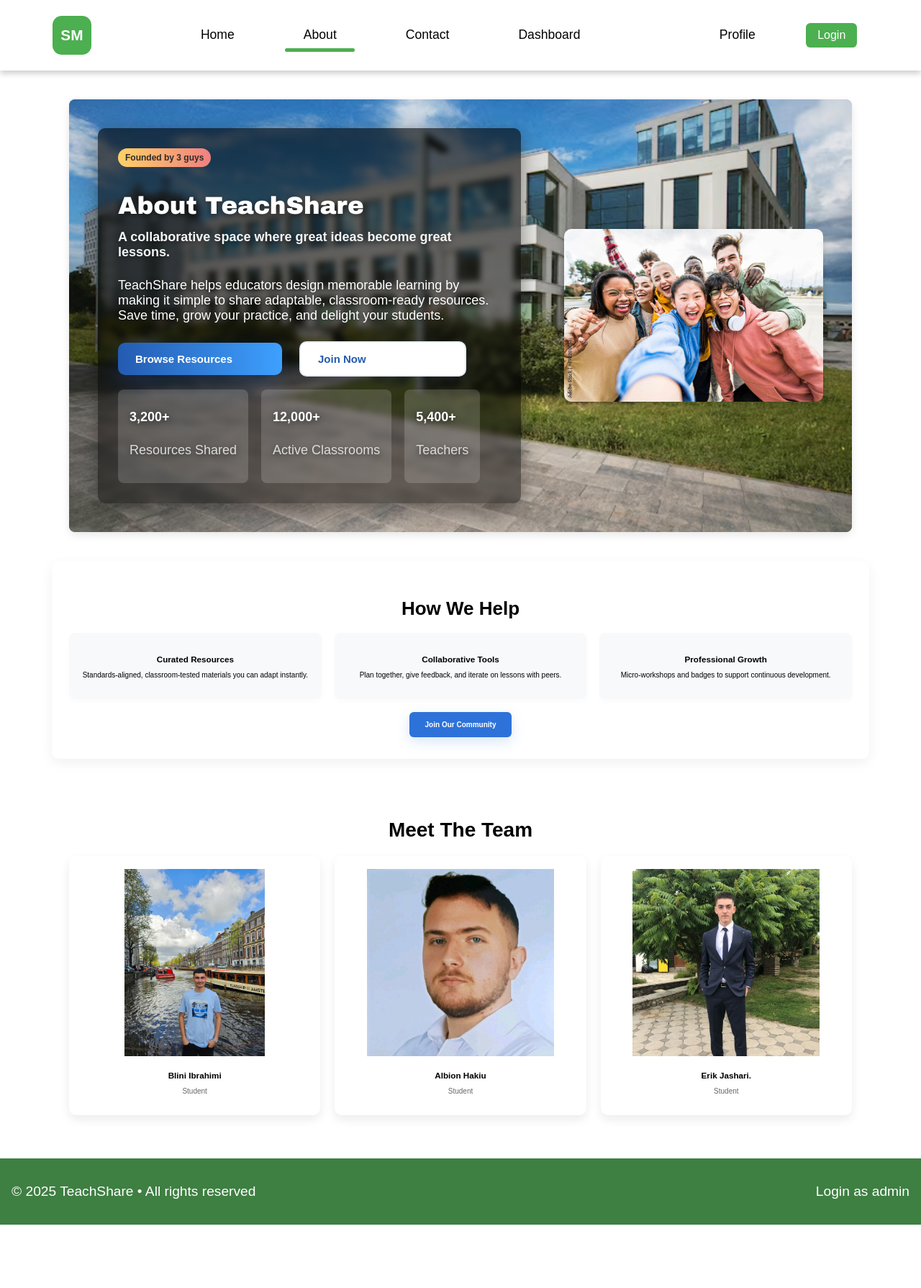
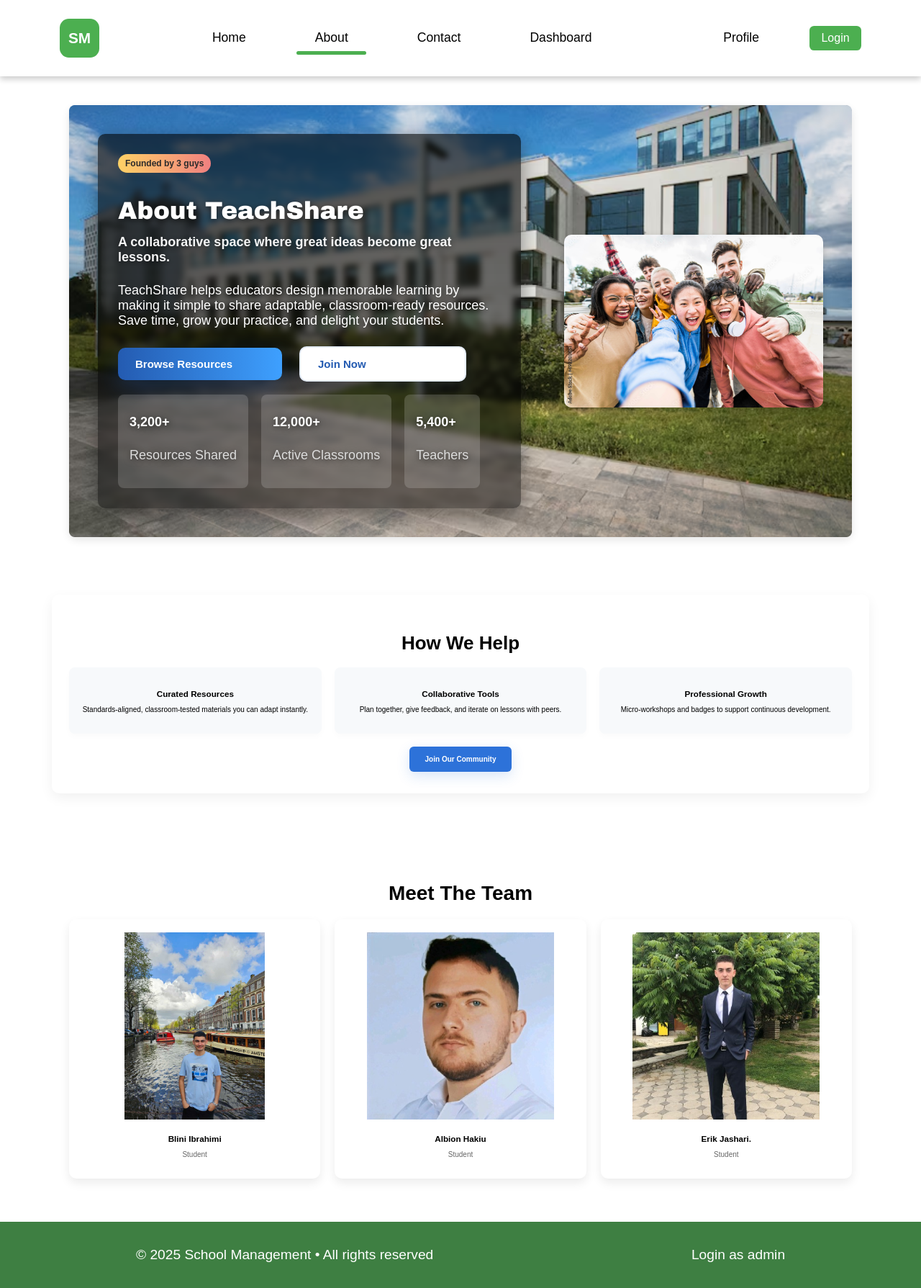
Before and after one commit to Erik-Jashari/School-Managment-System, a PHP site: page /About.html in a window 1280 px wide. Shown: the whole page at 72% size. Before the commit the page ends 1701 px from the top, so only its background shows below. Run offline with PHP 8.4, Linux system fonts and the light colour scheme.

Commit message:
I Made the footer always stay at the end of the page and some minor fixes

```diff
--- a/CSS/Global.css
+++ b/CSS/Global.css
@@ -5,6 +5,8 @@ body {
     margin: 0;
     padding: 0;
     min-height: 100vh;
+    display: flex;
+    flex-direction: column;
 }
 
 .nav-bar {
@@ -118,10 +120,16 @@ footer {
     text-align: center;
     font-size: 1.2rem;
     display: flex;
-    justify-content: space-between;
+    justify-content: space-around;
     align-items: center;
     flex-wrap: wrap;
     gap: 0.8rem;
+}
+main {
+    flex: 1;
+}
+#add-footer{
+    align-self: flex-end;
 }
 
 /*Admin link */
--- a/JS/HeaderFooter.js
+++ b/JS/HeaderFooter.js
@@ -1,6 +1,6 @@
 const AppHeader = `
     <nav class="nav-bar">
-        <div class="logo-box">SM</div>
+        <a href="Index.html"><div class="logo-box">SM</div></a>
         <button id="hamburgerBtn" class="hamburger" aria-label="Toggle navigation" aria-expanded="false">
             <span></span>
             <span></span>
@@ -21,7 +21,7 @@ const AppHeader = `
 
 const AppFooter = `
     <footer>
-        <p>© 2025 TeachShare • All rights reserved</p>
+        <p>© 2025 School Management • All rights reserved</p>
         <a class="admin-link" href="admin-login.html">Login as admin</a>
     </footer>
 `;
```
